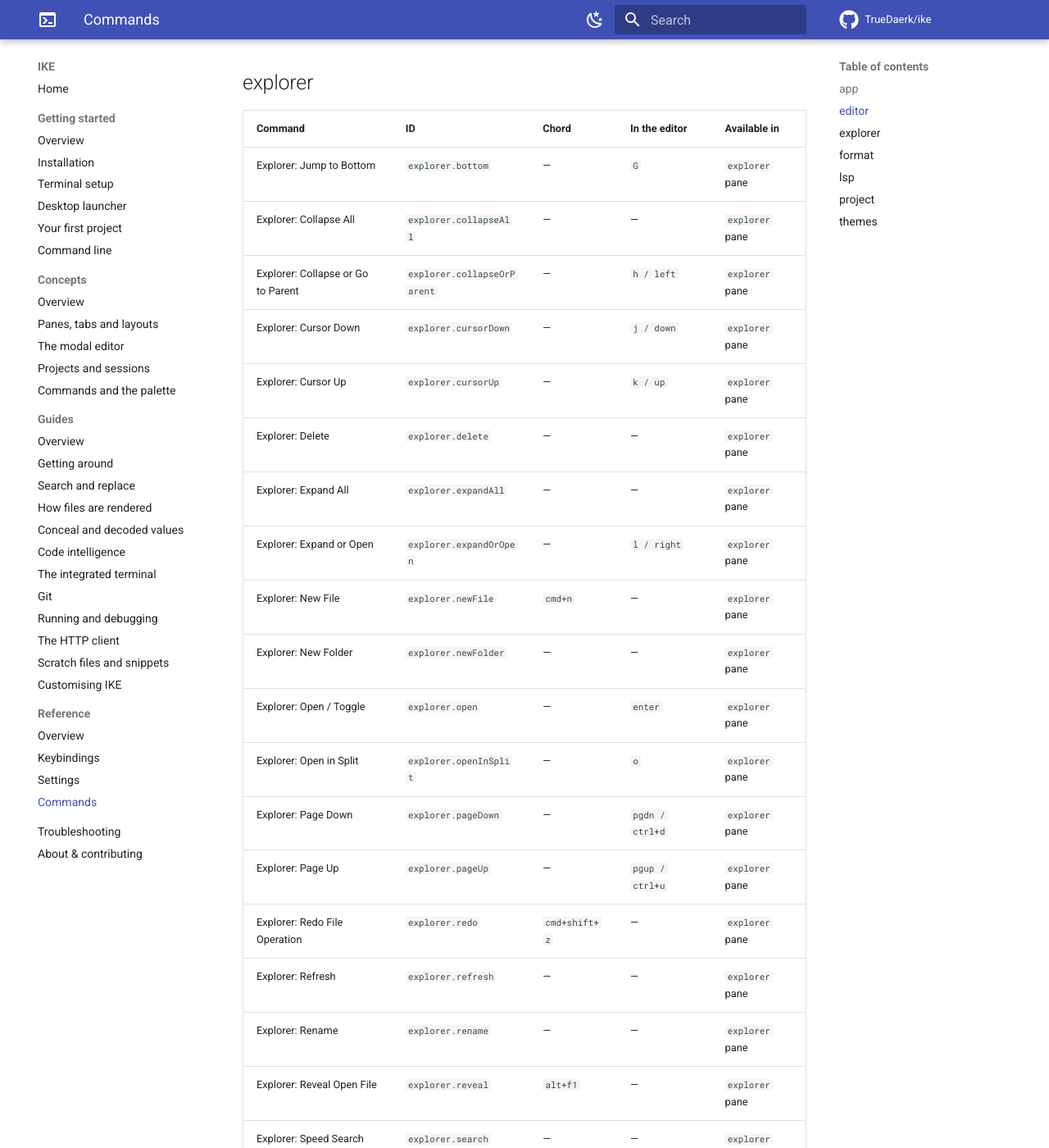
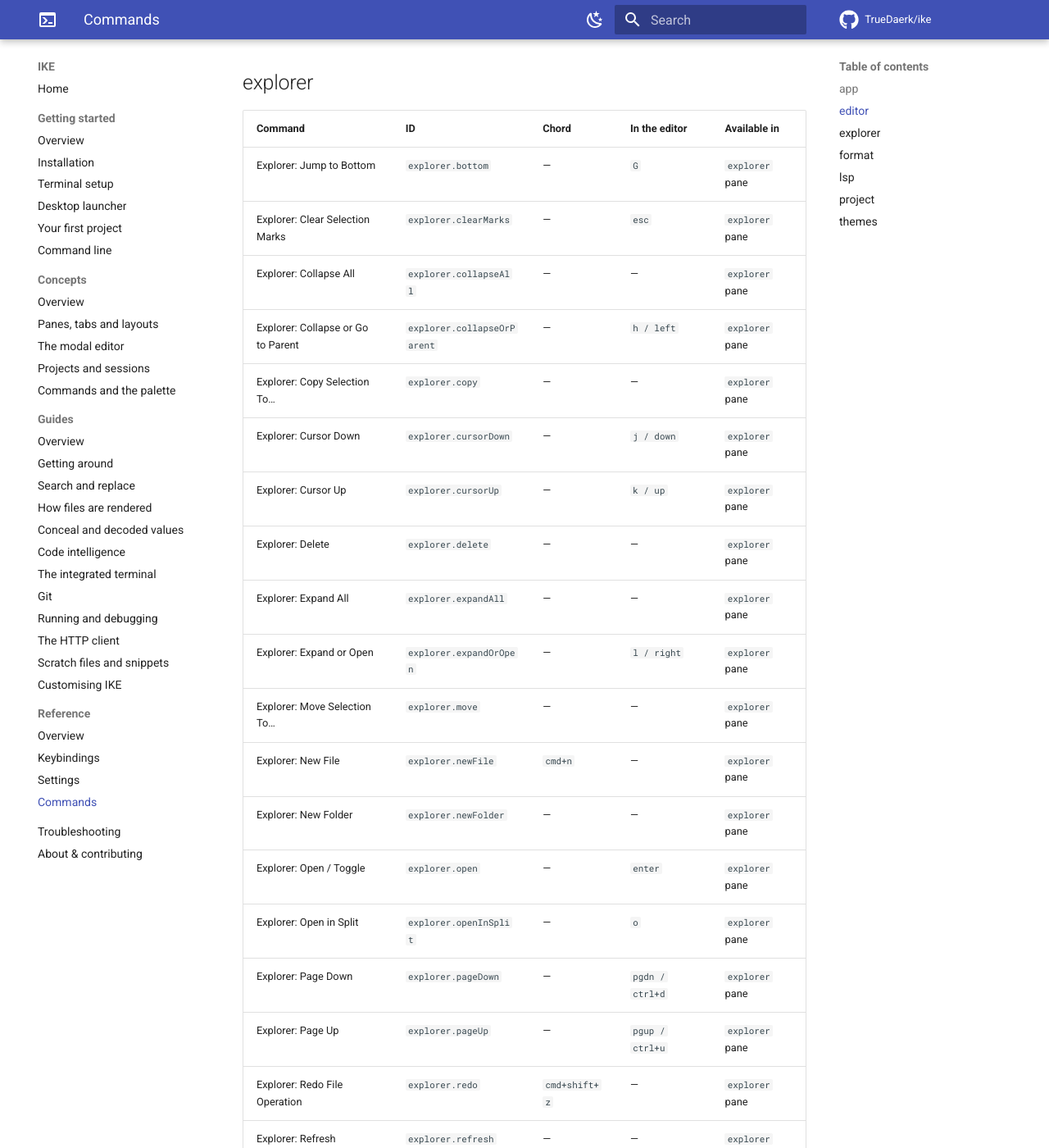
Before and after one commit to TrueDaerk/ike, an MkDocs documentation site: the page built from userdocs/reference/commands.md, in a window 1280 px wide and 1400 px high, scrolled down 17383 px. Shown: the whole window at 82% size. Built offline with MkDocs 1.6.1 and Material for MkDocs 9.7.7, drawn with Linux system fonts in a browser that asks for light colours; comment, search, counter and statistics services are not loaded; some of the changed text lies outside the part shown.

Commit message:
docs: regenerate command reference after merge
Co-Authored-By: Claude Opus 5 <noreply@anthropic.com>

```diff
--- a/userdocs/reference/commands.md
+++ b/userdocs/reference/commands.md
@@ -328,13 +328,16 @@ bring their own.
 | Command | ID | Chord | In the editor | Available in |
 |---|---|---|---|---|
 | Explorer: Jump to Bottom | `explorer.bottom` | — | `G` | `explorer` pane |
+| Explorer: Clear Selection Marks | `explorer.clearMarks` | — | `esc` | `explorer` pane |
 | Explorer: Collapse All | `explorer.collapseAll` | — | — | `explorer` pane |
 | Explorer: Collapse or Go to Parent | `explorer.collapseOrParent` | — | `h / left` | `explorer` pane |
+| Explorer: Copy Selection To… | `explorer.copy` | — | — | `explorer` pane |
 | Explorer: Cursor Down | `explorer.cursorDown` | — | `j / down` | `explorer` pane |
 | Explorer: Cursor Up | `explorer.cursorUp` | — | `k / up` | `explorer` pane |
 | Explorer: Delete | `explorer.delete` | — | — | `explorer` pane |
 | Explorer: Expand All | `explorer.expandAll` | — | — | `explorer` pane |
 | Explorer: Expand or Open | `explorer.expandOrOpen` | — | `l / right` | `explorer` pane |
+| Explorer: Move Selection To… | `explorer.move` | — | — | `explorer` pane |
 | Explorer: New File | `explorer.newFile` | `cmd+n` | — | `explorer` pane |
 | Explorer: New Folder | `explorer.newFolder` | — | — | `explorer` pane |
 | Explorer: Open / Toggle | `explorer.open` | — | `enter` | `explorer` pane |
@@ -347,6 +350,7 @@ bring their own.
 | Explorer: Reveal Open File | `explorer.reveal` | `alt+f1` | — | `explorer` pane |
 | Explorer: Speed Search | `explorer.search` | — | — | `explorer` pane |
 | Explorer: Toggle Hidden Files | `explorer.toggleHidden` | — | — | `explorer` pane |
+| Explorer: Toggle Selection Mark | `explorer.toggleMark` | — | `space` | `explorer` pane |
 | Explorer: Jump to Top | `explorer.top` | — | `gg` | `explorer` pane |
 | Explorer: Undo File Operation | `explorer.undo` | `cmd+z` | — | `explorer` pane |
 
```
